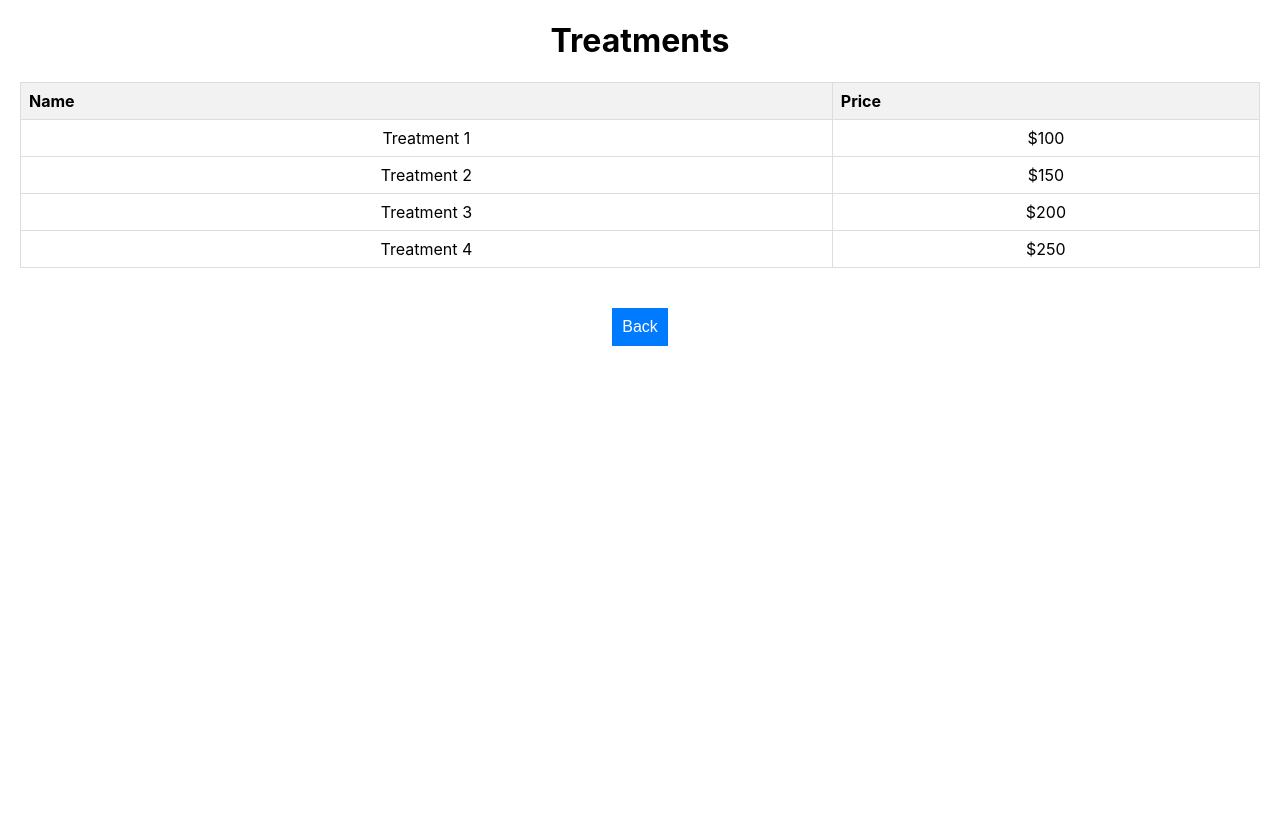
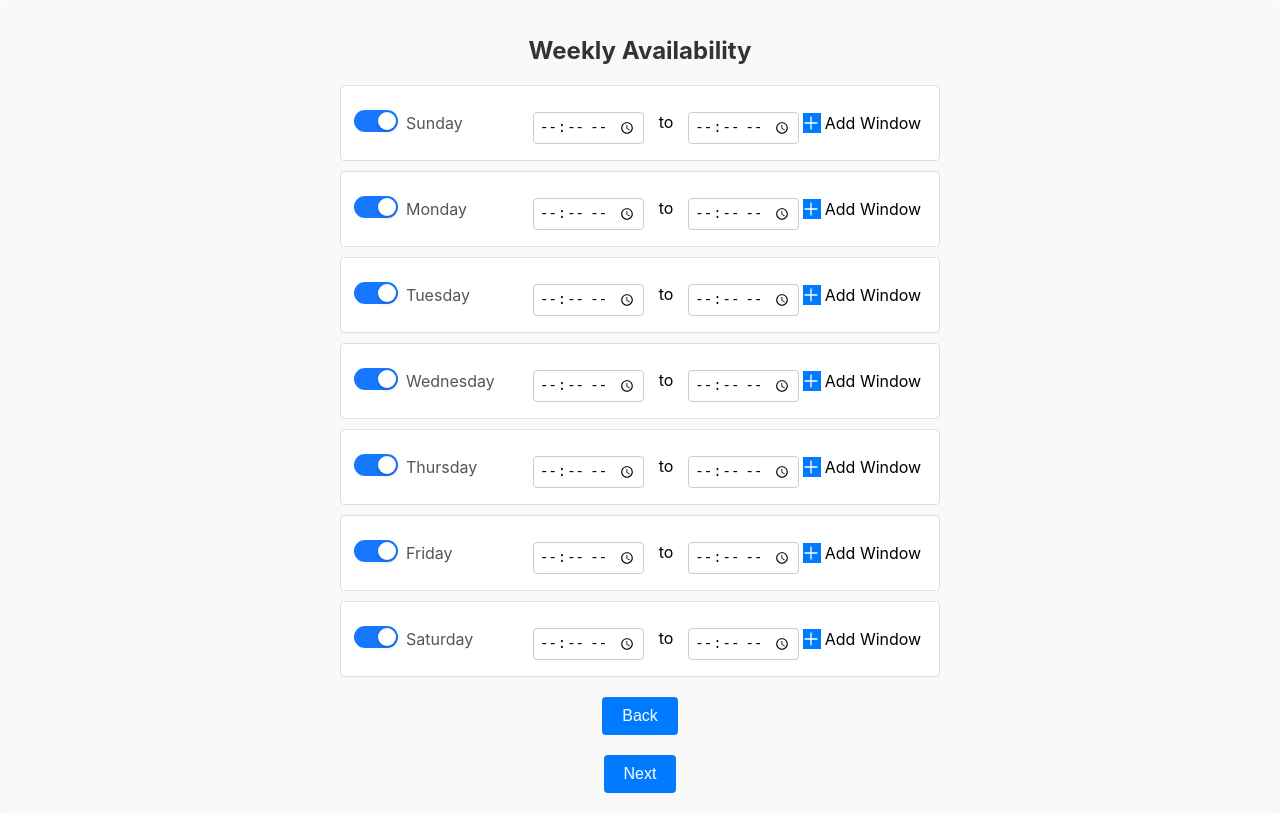
Before and after one commit to anabaei/provider-onboarding, a React (Create React App) app: page / in a window 1280 px wide. Built offline with nearby package versions, Linux system fonts and the light colour scheme.

Commit message:
select availability

```diff
--- a/package.json
+++ b/package.json
@@ -6,6 +6,7 @@
     "@testing-library/jest-dom": "^5.14.1",
     "@testing-library/react": "^13.0.0",
     "@testing-library/user-event": "^13.2.1",
+    "antd": "^5.23.2",
     "react": "^19.0.0",
     "react-dom": "^19.0.0",
     "react-scripts": "5.0.1",
--- a/src/App.js
+++ b/src/App.js
@@ -4,6 +4,7 @@ import OnboardingForm from './components/onboarding/OnboardingForm';
 import OnboardingStep2 from './components/onboarding2/OnboardingStep2';
 import Services from './components/services/Services';
 import Treatments from './components/treatments/Treatments';
+import WeeklyAvailability from './components/availability/WeeklyAvailability';
 
 const App = () => {
     const [step, setStep] = useState(1);
@@ -24,10 +25,11 @@ const App = () => {
 
     return (
         <div className="App">
-            {step === 3 && <OnboardingForm onNext={nextStep} />}
+            {step === 5 && <OnboardingForm onNext={nextStep} />}
             {step === 2 && <OnboardingStep2 onBack={prevStep} onNext={nextStep} />}
-            {step === 4 && <Services onBack={prevStep} onNext={handleServiceSelect} />}
-            {step === 1 && <Treatments selectedService={selectedService} onBack={prevStep} />}
+            {step === 3 && <Services onBack={prevStep} onNext={handleServiceSelect} />}
+            {step === 4 && <Treatments selectedService={selectedService} onBack={prevStep} onNext={nextStep} />}
+            {step === 1 && <WeeklyAvailability onBack={prevStep} onNext={nextStep} />}
         </div>
     );
 };
--- /dev/null
+++ b/src/components/availability/WeeklyAvailability.css
@@ -0,0 +1,83 @@
+.availability-container {
+    display: flex;
+    flex-direction: column;
+    align-items: center;
+    padding: 20px;
+    background-color: #f9f9f9;
+    border-radius: 8px;
+    box-shadow: 0 2px 4px rgba(0, 0, 0, 0.1);
+}
+
+h1 {
+    margin-bottom: 20px;
+    font-size: 24px;
+    color: #333;
+}
+
+.availability-grid {
+    display: grid;
+    grid-template-columns: repeat(1, 1fr);
+    gap: 10px;
+    width: 100%;
+}
+
+.availability-row {
+    margin: 0rem 20rem;
+    display: grid;
+    grid-template-columns: 50px 2fr minmax(0, 3fr) minmax(0, 3fr);
+    min-height: 54px;
+    align-items: center;
+    justify-content: space-between;
+    padding: 10px;
+    background-color: #fff;
+    border: 1px solid #ddd;
+    border-radius: 4px;
+}
+
+.time-range{
+    display: flex;
+    gap: 15px;
+    margin-top: 10px;
+}
+.plus {
+    background-color: #007bff;
+    color: white;
+    height: 20px;
+    width: 18px;
+    margin: 0px 4px 0px 4rem;
+}
+.day-label {
+    flex: 1;
+    font-size: 16px;
+    color: #555;
+    margin-left: 5px;
+    text-align: left;
+}
+
+input[type="time"] {
+    flex: 2;
+    padding: 5px;
+    font-size: 14px;
+    border: 1px solid #ccc;
+    border-radius: 4px;
+}
+
+button {
+    margin-top: 20px;
+    padding: 10px 20px;
+    font-size: 16px;
+    color: #fff;
+    background-color: #007bff;
+    border: none;
+    border-radius: 4px;
+    cursor: pointer;
+}
+
+button:hover {
+    background-color: #0056b3;
+}
+
+/* New CSS rule to make child divs take 1/3 of the whole row */
+/* .availability-row > .day-label  {
+    max-width: 40px;
+} */
--- /dev/null
+++ b/src/components/availability/WeeklyAvailability.js
@@ -0,0 +1,105 @@
+import React, { useState } from 'react';
+import './WeeklyAvailability.css';
+import { Switch } from 'antd';
+import { PlusOutlined } from '@ant-design/icons';
+
+const daysOfWeek = [
+    'Sunday',
+    'Monday',
+    'Tuesday',
+    'Wednesday',
+    'Thursday',
+    'Friday',
+    'Saturday'
+];
+
+const WeeklyAvailability = ({ onBack, onNext }) => {
+    const [availability, setAvailability] = useState(
+        daysOfWeek.reduce((acc, day) => {
+            acc[day] = { enabled: true, ranges: [{ start: '', end: '' }] };
+            return acc;
+        }, {})
+    );
+
+    const handleChange = (day, index, field, value) => {
+        setAvailability(prevState => ({
+            ...prevState,
+            [day]: {
+                ...prevState[day],
+                ranges: prevState[day].ranges.map((range, i) =>
+                    i === index ? { ...range, [field]: value } : range
+                )
+            }
+        }));
+    };
+
+    const addTimeRange = (day) => {
+        setAvailability(prevState => ({
+            ...prevState,
+            [day]: {
+                ...prevState[day],
+                ranges: [...prevState[day].ranges, { start: '', end: '' }]
+            }
+        }));
+    };
+
+    const toggleDay = (day) => {
+        setAvailability(prevState => ({
+            ...prevState,
+            [day]: {
+                ...prevState[day],
+                enabled: !prevState[day].enabled
+            }
+        }));
+    };
+
+    return (
+        <div className="availability-container">
+            <h1>Weekly Availability</h1>
+            <div className="availability-grid">
+                {daysOfWeek.map(day => (
+                    <div key={day} className="availability-row">
+                        <label className="switch">
+
+                            <Switch checked={availability[day].enabled} onChange={() => toggleDay(day)} />
+                        </label>
+                        <span className="day-label">{day}</span>
+                        <div>
+                        {availability[day].enabled && availability[day].ranges.map((range, index) => (
+                            <div key={index} className="time-range">
+                                <input
+                                    type="time"
+                                    value={range.start}
+                                    onChange={(e) => handleChange(day, index, 'start', e.target.value)}
+                                />
+                                <span>to</span>
+                                <input
+                                    type="time"
+                                    value={range.end}
+                                    onChange={(e) => handleChange(day, index, 'end', e.target.value)}
+                                />
+                            </div>
+                        ))}
+                        </div>
+
+                        {availability[day].enabled && (
+                            <div>
+                                 <PlusOutlined className="plus" onClick={() => addTimeRange(day)} />
+                                    Add Window
+                            </div>
+
+
+                        )}
+                          {!availability[day].enabled && (
+                            <div> Unavailable on {day} </div>
+                          )}
+                    </div>
+                ))}
+            </div>
+            <button type="button" onClick={onBack}>Back</button>
+            <button type="button" onClick={onNext}>Next</button>
+        </div>
+    );
+};
+
+export default WeeklyAvailability;
--- a/src/components/treatments/Treatments.css
+++ b/src/components/treatments/Treatments.css
@@ -1,6 +1,10 @@
 .treatments-container {
     text-align: center;
-    margin: 20px;
+    margin: 2rem 15rem;
+}
+
+.treatments-table-container {
+    overflow-x: auto;
 }
 
 .treatments-table {
--- a/src/components/treatments/Treatments.js
+++ b/src/components/treatments/Treatments.js
@@ -3,20 +3,23 @@ import './Treatments.css';
 
 const Treatments = ({ selectedService, onBack }) => {
     const treatmentsList = [
-        { name: 'Treatment 1', price: '$100' },
-        { name: 'Treatment 2', price: '$150' },
-        { name: 'Treatment 3', price: '$200' },
-        { name: 'Treatment 4', price: '$250' }
+        { name: 'Treatment 1', price: '$100', duration: '1 hour', specialist: 'PIC' },
+        { name: 'Treatment 2', price: '$450', duration: '30 minutes', specialist: 'GP' },
+        { name: 'Treatment 3', price: '$300', duration: '1 hour', specialist: 'PIC' },
+        { name: 'Treatment 4', price: '$50', duration: '30 minutes', specialist: 'GP' }
     ];
 
     return (
         <div className="treatments-container">
             <h1>{selectedService} Treatments</h1>
+            <div className="treatments-table-container">
                 <table className="treatments-table">
                     <thead>
                         <tr>
                             <th>Name</th>
                             <th>Price</th>
+                            <th>Duration</th>
+                            <th>Specialist</th>
                         </tr>
                     </thead>
                     <tbody>
@@ -24,10 +27,13 @@ const Treatments = ({ selectedService, onBack }) => {
                             <tr key={index}>
                                 <td>{treatment.name}</td>
                                 <td>{treatment.price}</td>
+                                <td>{treatment.duration}</td>
+                                <td>{treatment.specialist}</td>
                             </tr>
                         ))}
                     </tbody>
                 </table>
+            </div>
             <button type="button" onClick={onBack}>Back</button>
         </div>
     );
```
Also changed, not shown: 1 other file (tests, documents, lock files or other folders). Lines whose indentation alone changed are shown as unchanged.
